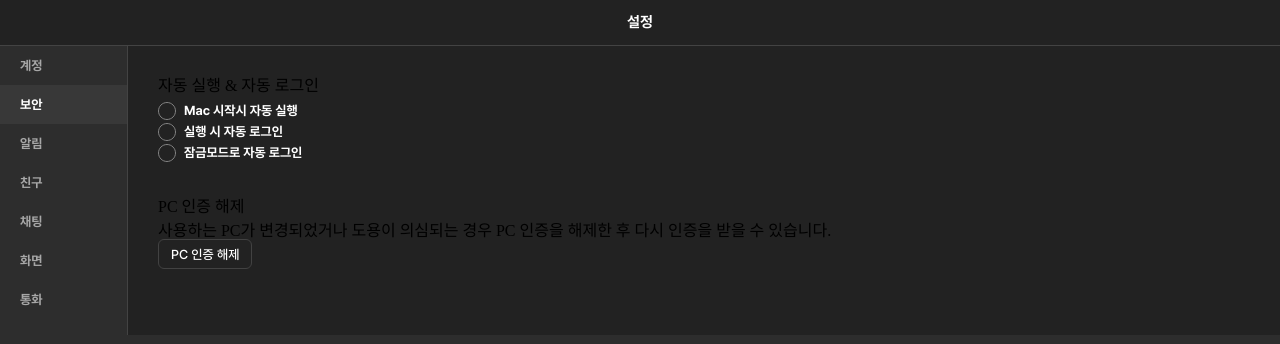
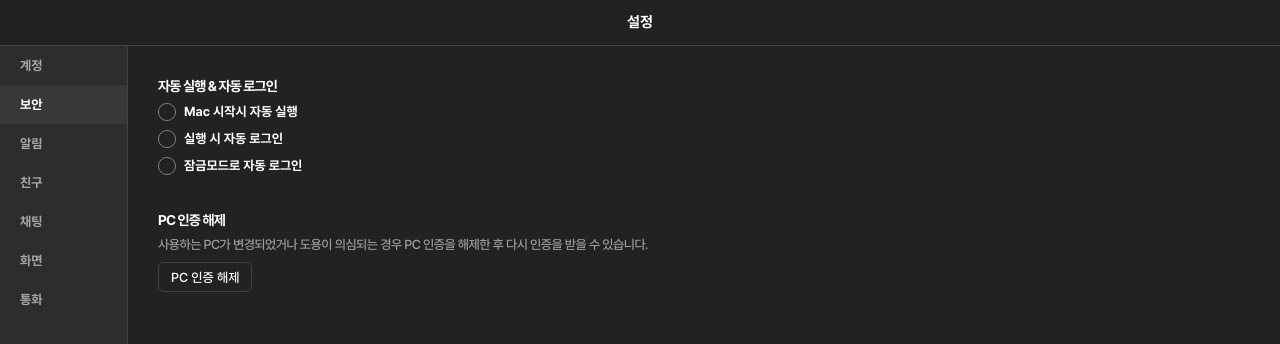
Before and after one commit to yheun03/cloneKakaoTalk, a Vue app in the folder clone-kakaotalk/: page /setting in a window 1280 px wide. Both pictures are taken after a click on the tab "보안". Shown: the top 344 px of the page. Built offline with nearby package versions, Linux system fonts and the light colour scheme; what @vuepic/vue-datepicker would draw is missing.

Commit message:
리팩토링된 컴포넌트로 적용

```diff
--- a/clone-kakaotalk/src/assets/styles/views/view-setting.scss
+++ b/clone-kakaotalk/src/assets/styles/views/view-setting.scss
@@ -32,7 +32,7 @@
         display: flex;
         align-items: center;
         gap: 6px;
-        margin-top: 10px;
+        margin-bottom: 10px;
         &.type-column{
             flex-direction: column;
             gap: 6px;
--- a/clone-kakaotalk/src/views/ComponentView.vue
+++ b/clone-kakaotalk/src/views/ComponentView.vue
@@ -4,8 +4,8 @@
         <h2>UI 컴포넌트</h2>
 
         <h3>Setting</h3>
-            <div class="wrap">
-                <dl class="wrap-setting">
+        <div class="wrap">
+            <dl class="wrap-setting">
                 <dt>
                     <p class="title">타이틀 <span>(1/3)</span></p>
                 </dt>
@@ -34,7 +34,7 @@
                 </dt>
                 <dd>
                     <p class="dscpt">등록된 키워드가 포함된 메세지는 채팅방 알림이 꺼져 있어도 푸시 알림을 받게 됩니다. Mac에서 등록한 키워드는 모바일과 동기화됩니다.</p>
-                    <div class="wrap-input">
+                    <div class="wrap-input type-column">
                         <KCheckbox v-model="showKeywordNotification">키워드 알림</KCheckbox>
                         <KCheckbox v-model="showKeywordNotification">키워드 알림</KCheckbox>
                         <KCheckbox v-model="showKeywordNotification">키워드 알림</KCheckbox>
@@ -47,7 +47,7 @@
                 </dt>
                 <dd>
                     <p class="dscpt">Mac 카카오톡을 선택한 글씨체로 변경합니다.</p>
-                    <div class="wrap-input type-column">
+                    <div class="wrap-input">
                         <span class="label-select">글씨체</span>
                         <KSelect :options="fontOptions" />
                     </div>
--- a/clone-kakaotalk/src/views/settings/SettingAccountTabView.vue
+++ b/clone-kakaotalk/src/views/settings/SettingAccountTabView.vue
@@ -1,7 +1,10 @@
 <template>
     <div class="setting-account-tab">
+
         <dl class="wrap-setting">
-            <dt><p class="wrap-setting-title">계정 정보</p></dt>
+            <dt>
+                <p class="title">계정 정보</p>
+            </dt>
             <dd>
                 <div class="info-account">
                     <dl>
--- a/clone-kakaotalk/src/views/settings/SettingNotificationTabView.vue
+++ b/clone-kakaotalk/src/views/settings/SettingNotificationTabView.vue
@@ -5,9 +5,9 @@
                 <KCheckbox v-model="showNotificationWindow">알림창</KCheckbox>
             </dt>
             <dd>
-                <div class="wrap-item">
-                    <span>알림내용</span>
-                    <KSelect :options="notificationOptions" />
+                <div class="wrap-input">
+                    <span class="label-select">알림내용</span>
+                    <KSelect :options="fontOptions" />
                 </div>
             </dd>
         </dl>
@@ -16,28 +16,30 @@
                 <KCheckbox v-model="showKeywordNotification">키워드 알림</KCheckbox>
             </dt>
             <dd>
-                <p class="wrap-setting-description">등록된 키워드가 포함된 메시지는 채팅방 알림이 꺼져 있어도 푸시 알림을 받게 됩니다. Mac에서 등록한 키워드는 모바일과 동기화 됩니다.</p>
-                <KButton>키워드 편집</KButton>
+                <p class="dscpt">등록된 키워드가 포함된 메시지는 채팅방 알림이 꺼져 있어도 푸시 알림을 받게 됩니다. Mac에서 등록한 키워드는 모바일과 동기화 됩니다.</p>
+                <div class="wrap-input">
+                    <KButton>키워드 편집</KButton>
+                </div>
             </dd>
         </dl>
         <dl class="wrap-setting">
             <dt>
-                <KCheckbox v-model="showReplyMessageNotification">답장 메시지 알림</KCheckbox>
+                <KCheckbox v-model="showKeywordNotification">답장 메시지 알림</KCheckbox>
             </dt>
             <dd>
-                <p class="wrap-setting-description">내가 전송한 메시지에 답장이 달리면 채팅방 알림이 꺼져있어도 알림을 받을 수 있습니다.</p>
+                <p class="dscpt">내가 전송한 메시지에 답장이 달리면 채팅방 알림이 꺼져있어도 알림을 받을 수 있습니다.</p>
             </dd>
         </dl>
         <dl class="wrap-setting">
             <dt>
-                <KCheckbox v-model="showMentionNotification">멘션 알림</KCheckbox>
+                <KCheckbox v-model="showNotificationWindow">멘션 알림</KCheckbox>
             </dt>
             <dd>
-                <div class="wrap-item">
-                    <span class="wrap-setting-description">적용 범위</span>
+                <div class="wrap-input">
+                    <span class="label-select">적용 범위</span>
                     <KSelect :options="notificationOptions" />
                 </div>
-                <p class="wrap-setting-description">나를 멘션한 메시지는 채팅방 알림이 꺼져 있어도 푸시 알림을 받게 됩니다.</p>
+                <p class="dscpt">나를 멘션한 메시지는 채팅방 알림이 꺼져 있어도 푸시 알림을 받게 됩니다.</p>
             </dd>
         </dl>
     </div>
--- a/clone-kakaotalk/src/views/settings/SettingSecurityTabView.vue
+++ b/clone-kakaotalk/src/views/settings/SettingSecurityTabView.vue
@@ -1,18 +1,26 @@
 <template>
     <div class="setting-security-tab">
         <dl class="wrap-setting">
-            <dt><p class="wrap-setting-title">자동 실행 & 자동 로그인</p></dt>
+            <dt>
+                <p class="title">자동 실행 & 자동 로그인</p>
+            </dt>
             <dd>
-                <KCheckbox v-model="autoRun">Mac 시작시 자동 실행</KCheckbox>
-                <KCheckbox v-model="autoLogin">실행 시 자동 로그인</KCheckbox>
-                <KCheckbox v-model="autoLogin">잠금모드로 자동 로그인</KCheckbox>
+                <div class="wrap-input type-column">
+                    <KCheckbox v-model="autoRun">Mac 시작시 자동 실행</KCheckbox>
+                    <KCheckbox v-model="autoLogin">실행 시 자동 로그인</KCheckbox>
+                    <KCheckbox v-model="autoLogin">잠금모드로 자동 로그인</KCheckbox>
+                </div>
             </dd>
         </dl>
         <dl class="wrap-setting">
-            <dt><p class="wrap-setting-title">PC 인증 해제</p></dt>
+            <dt>
+                <p class="title">PC 인증 해제</p>
+            </dt>
             <dd>
-                <p class="wrap-setting-description">사용하는 PC가 변경되었거나 도용이 의심되는 경우 PC 인증을 해제한 후 다시 인증을 받을 수 있습니다.</p>
-                <KButton>PC 인증 해제</KButton>
+                <p class="dscpt">사용하는 PC가 변경되었거나 도용이 의심되는 경우 PC 인증을 해제한 후 다시 인증을 받을 수 있습니다.</p>
+                <div class="wrap-input">
+                    <KButton>PC 인증 해제</KButton>
+                </div>
             </dd>
         </dl>
     </div>
```
